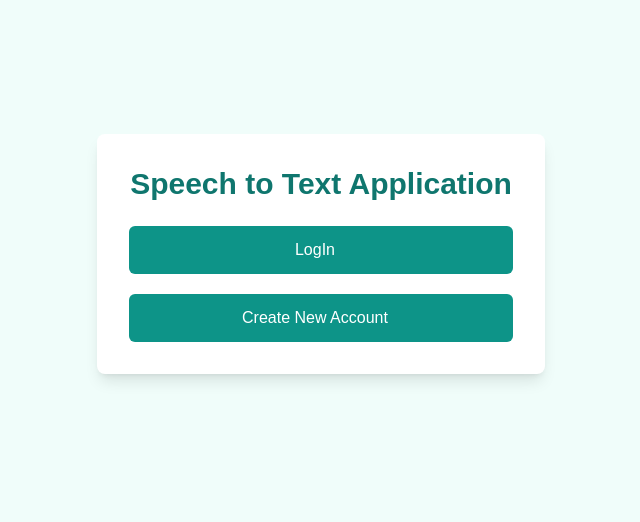
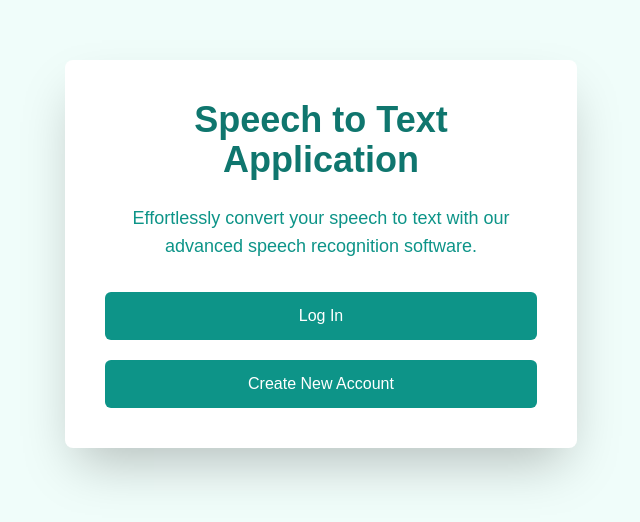
Before and after one commit to aB2318K/Speech-to-Text-Application, a Next.js app in the folder speech-to-text/: page / in a window 1280 px wide. Shown: the part 146-668 px from the top of the page, without its empty margins (319-959 px from the left). Built offline with nearby package versions, Linux system fonts and the light colour scheme.

Commit message:
updated css home page

```diff
--- a/speech-to-text/app/page.tsx
+++ b/speech-to-text/app/page.tsx
@@ -3,25 +3,33 @@ import Link from "next/link";
 export default function Home() {
   return (
     <div className="min-h-screen flex items-center justify-center bg-teal-50">
-      <div className="w-full max-w-md bg-white p-8 rounded-lg shadow-lg">
-        <h2 className="text-3xl font-semibold text-center mb-6 text-teal-700">
-            Speech to Text Application
-        </h2>
-        <div className="space-y-5">
-          <button  className="w-full py-3 px-4 bg-teal-600 text-white rounded-md hover:bg-teal-700 focus:outline-none focus:ring-2 focus:ring-teal-500">
-            <Link className="pr-3" href='/login'>
-              LogIn
-            </Link>
-          </button>
+      <div className="w-full max-w-lg bg-white p-10 rounded-lg shadow-2xl">
+        <h1 className="text-4xl font-semibold text-center text-teal-700 mb-6">
+          Speech to Text Application
+        </h1>
+        <p className="text-center text-teal-600 text-lg mb-8">
+          Effortlessly convert your speech to text with our advanced speech recognition software.
+        </p>
 
-          <button  className="w-full py-3 px-4 bg-teal-600 text-white rounded-md hover:bg-teal-700 focus:outline-none focus:ring-2 focus:ring-teal-500">
-            <Link className="pr-3" href='/signup'>
+        <div className="flex flex-col space-y-5">
+          <Link href="/login">
+            <button
+              className="w-full py-3 px-4 bg-teal-600 text-white rounded-md hover:bg-teal-700 focus:outline-none focus:ring-2 focus:ring-teal-500"
+              >
+              Log In
+            </button>
+          </Link>
+
+          <Link href="/signup">
+            <button
+              className="w-full py-3 px-4 bg-teal-600 text-white rounded-md hover:bg-teal-700 focus:outline-none focus:ring-2 focus:ring-teal-500"
+            >
               Create New Account
-            </Link>
-          </button>
+            </button>
+          </Link>
         </div>
+
       </div>
-
     </div>
   );
 }
```
